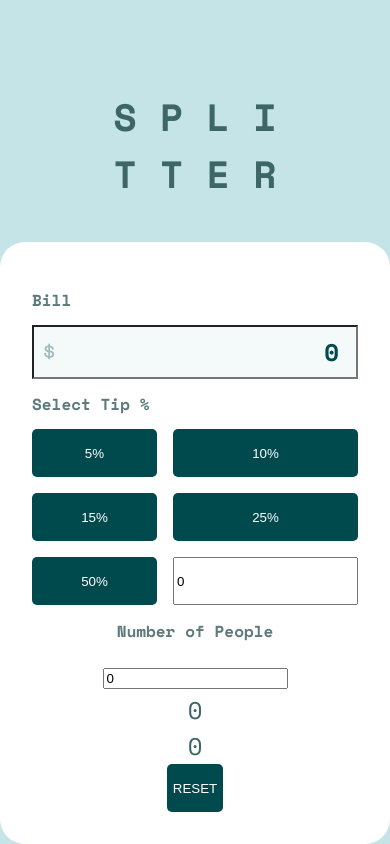
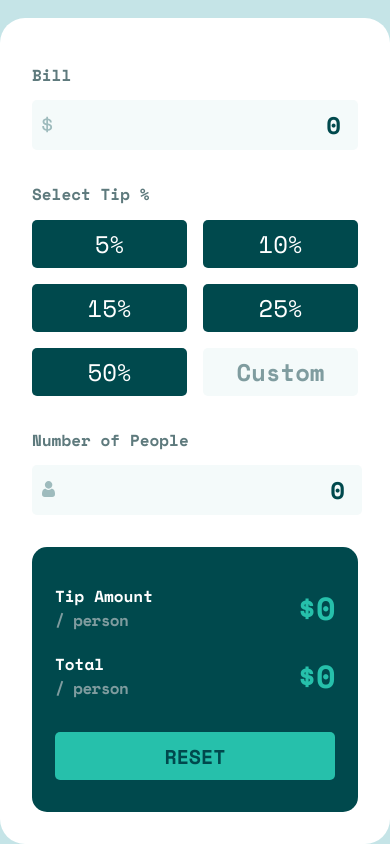
Before and after one commit to prpcodes/tip-calculator, a React (Vite) app: page / in a window 390 px wide. Built offline with nearby package versions, Linux system fonts and the light colour scheme.

Commit message:
💄 finished mobile styling

```diff
--- a/components/Bill/Bill.scss
+++ b/components/Bill/Bill.scss
@@ -1,18 +1,17 @@
 .bill {
-  text-align: left;
   div {
     width: 100%;
     display: flex;
   }
+
   input {
     height: 48px;
     width: 100%;
     text-align: right;
     font-size: 24px;
-    font-family: 'Space Mono', monospace;
     font-weight: 700;
     background: url(../../images/icon-dollar.svg) no-repeat scroll 10px 16px;
-
+    border: none;
     color: var(--very-dark-cyan);
     background-color: var(--very-light-grayish-cyan);
   }
--- a/components/People/People.jsx
+++ b/components/People/People.jsx
@@ -1,11 +1,12 @@
 import { useState } from 'react';
+import './People.scss';
 
 export default function PeopleComponent() {
   const [people, setPeople] = useState(0);
   return (
     <div className="people">
       <h2>Number of People</h2>
-      <input type="number" value={people} placeholder="0" onChange={(e) => setPeople(e.target.value)} />
+      <input className="people-input" type="number" value={people} placeholder="0" onChange={(e) => setPeople(e.target.value)} />
     </div>
   );
 }
--- a/components/People/People.scss
+++ b/components/People/People.scss
@@ -0,0 +1,7 @@
+.people {
+  margin-top: 32px;
+  input {
+    background: url(../../images/icon-person.svg) no-repeat scroll 10px 16px;
+    background-color: var(--very-light-grayish-cyan);
+  }
+}
--- a/components/Tip/Tip.jsx
+++ b/components/Tip/Tip.jsx
@@ -2,7 +2,7 @@ import { useState } from 'react';
 import './Tip.scss';
 
 export default function TipComponent() {
-  const [tipPercent, setTipPercent] = useState(0);
+  const [tipPercent, setTipPercent] = useState('');
   return (
     <div className="tip">
       <h2>Select Tip %</h2>
@@ -12,7 +12,7 @@ export default function TipComponent() {
         <button onClick={() => setTipPercent(15)}>15%</button>
         <button onClick={() => setTipPercent(25)}>25%</button>
         <button onClick={() => setTipPercent(50)}>50%</button>
-        <input type="number" value={tipPercent} placeholder="Custom" onChange={(e) => setTipPercent(e.target.value)} />
+        <input type="text" value={tipPercent} placeholder="Custom" onChange={(e) => setTipPercent(e.target.value)} />
       </div>
     </div>
   );
--- a/components/Tip/Tip.scss
+++ b/components/Tip/Tip.scss
@@ -1,10 +1,8 @@
 .tip {
-  text-align: left;
-}
-
-.tip-buttons {
+  margin-top: 32px;
+  div {
     display: grid;
-  grid-template-columns: repeat(2, 1fr);
+    grid-template-columns: repeat(2, calc(50% - 8px));
     grid-template-rows: repeat(3, 1fr);
     grid-column-gap: 16px;
     grid-row-gap: 16px;
@@ -18,9 +16,26 @@ button {
     text-decoration: none;
     border-radius: 5px;
     height: 48px;
+    font-size: 24px;
+    width: 100%;
   }
 
   button:active {
-  background-color: var(--very-dark-cyan);
-  color: var(--strong-cyan);
+    background-color: var(--strong-cyan);
+    color: var(--very-dark-cyan);
   }
+
+  input {
+    width: 100%;
+    padding: 0;
+    color: var(--grayish-cyan);
+    text-align: center;
+    border-radius: 5px;
+    border: none;
+    background-color: var(--very-light-grayish-cyan);
+  }
+
+  ::placeholder {
+    color: var(--grayish-cyan);
+  }
+}
--- a/components/Total/Total.jsx
+++ b/components/Total/Total.jsx
@@ -1,4 +1,5 @@
 import { useState } from 'react';
+import './Total.scss';
 
 export default function TotalComponent() {
   const [tipAmount, setTipAmount] = useState(0);
@@ -6,8 +7,22 @@ export default function TotalComponent() {
 
   return (
     <div className="total">
-      <div className="tip-amount">{tipAmount}</div>
-      <div className="total-amount">{totalAmount}</div>
+      <div>
+        <div className="amount">
+          <div>
+            <h3>Tip Amount</h3>
+            <p>/ person</p>
+          </div>
+          <p>${tipAmount}</p>
+        </div>
+        <div className="amount">
+          <div>
+            <h3>Total</h3>
+            <p>/ person</p>
+          </div>
+          <p>${totalAmount}</p>
+        </div>
+      </div>
       <button className="reset">RESET</button>
     </div>
   );
--- a/components/Total/Total.scss
+++ b/components/Total/Total.scss
@@ -0,0 +1,53 @@
+.total {
+  margin-top: 32px;
+  background-color: var(--very-dark-cyan);
+  border-radius: 15px;
+  padding: 37px 23px 32px 23px;
+
+  .amount {
+    display: flex;
+    justify-content: space-between;
+    align-items: center;
+    margin-bottom: 20px;
+
+    div {
+      h3 {
+        margin: 0;
+        color: white;
+        margin-bottom: 0px;
+
+        font-weight: 700;
+        font-size: 16px;
+        line-height: 24px;
+      }
+      p {
+        margin: 0;
+        font-size: 13px;
+        font-weight: 700;
+        font-size: 16px;
+        color: var(--grayish-cyan);
+      }
+    }
+    p {
+      margin: 0;
+      font-size: 32px;
+      font-weight: 700;
+      letter-spacing: -0.666667px;
+      color: var(--strong-cyan);
+    }
+  }
+
+  button {
+    margin-top: 12px;
+    background-color: var(--strong-cyan);
+    color: var(--very-dark-cyan);
+    border: none;
+    text-align: center;
+    text-decoration: none;
+    border-radius: 5px;
+    height: 48px;
+    font-size: 20px;
+    font-weight: 700;
+    width: 100%;
+  }
+}
--- a/src/App.scss
+++ b/src/App.scss
@@ -1,7 +1,5 @@
 :root {
   @import url('https://fonts.googleapis.com/css2?family=Space+Mono:wght@700&display=swap');
-  font-family: 'Space Mono', monospace;
-
   --strong-cyan: hsl(172, 67%, 45%);
   --very-dark-cyan: hsl(183, 100%, 15%);
   --dark-grayish-cyan: hsl(186, 14%, 43%);
@@ -14,27 +12,49 @@
   --desktop: 1440px;
 }
 
+* {
+  font-family: 'Space Mono', monospace;
+}
+
 .App {
   background-color: #c5e4e7;
   height: 100vh;
+
   color: #3d6666;
   text-align: center;
   display: flex;
   flex-direction: column;
   align-items: center;
   justify-content: flex-end;
+  text-align: left;
+
   h1 {
     font-size: 38px;
     margin: 0px;
     margin-bottom: 40px;
   }
+
   h2 {
     font-size: 16px;
     color: var(--dark-grayish-cyan);
   }
+
   section {
     background-color: #ffffff;
     border-radius: 25px;
     padding: 32px;
+    max-width: 375px;
+  }
+
+  input {
+    height: 48px;
+    width: 100%;
+    text-align: right;
+    font-size: 24px;
+    font-weight: 700;
+    border: none;
+    border-radius: 5px;
+    color: var(--very-dark-cyan);
+    background-color: var(--very-light-grayish-cyan);
   }
 }
```
Lines whose indentation alone changed are shown as unchanged.
